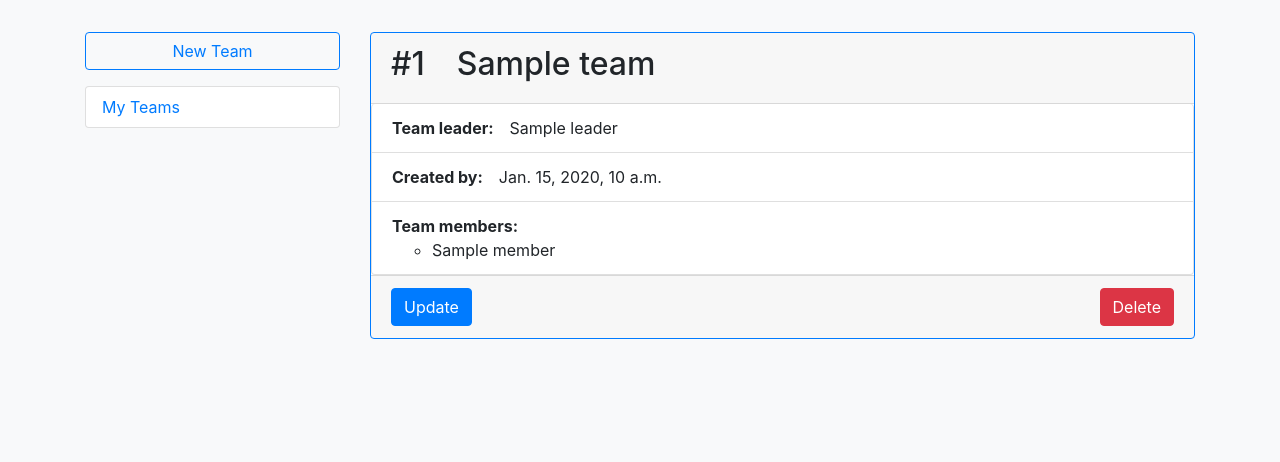
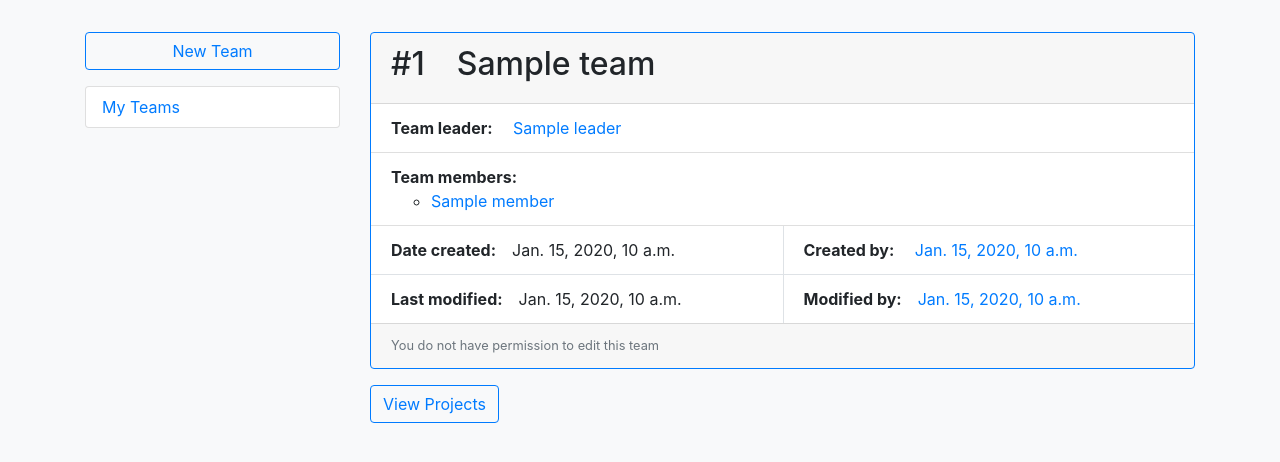
Before and after one commit to Rory-Sullivan/Lambda-Project-Management, a Django app: template lambda/teams/templates/teams/team_detail.html in a window 1280 px wide. Shown: the part 56-518 px from the top of the page. Run offline with Django 3.2, Linux system fonts and the light colour scheme; the template is opened without the code that fills it: most values are stand-ins (such as "Sample title", 1, 10 or a date in 2020); some libraries are stand-ins or nearby versions.

Commit message:
Updated team detail view. task#21

```diff
--- a/lambda/teams/templates/teams/team_detail.html
+++ b/lambda/teams/templates/teams/team_detail.html
@@ -16,24 +16,53 @@
   <div class="card-header">
     <h2>#{{ team.id }}&emsp;{{ team.name }}</h2>
   </div>
-  <ul class="list-group">
+
+  <ul class="list-group list-group-flush">
     <li class="list-group-item">
-      <strong>Team leader:</strong>&emsp;{{ team.leader }}
-    </li>
-    <li class="list-group-item">
-      <strong>Created by:</strong>&emsp;{{ team.created_by }}
+      <strong>Team leader:</strong>&emsp;
+      <a href="{% url 'profile' team.leader %}">{{ team.leader }}</a>
     </li>
     <li class="list-group-item">
       <strong>Team members:</strong>
       <ul>
         {% for member in team.members.all %}
-          <li>{{ member }}</li>
+          <li><a href="{% url 'profile' member %}">{{ member }}</a></li>
         {% endfor %}
       </ul>
     </li>
   </ul>
+
+  <div class="d-flex border-bottom">
+    <div class="col-6" style="padding: 0.75rem 1.25rem">
+      <strong>Date created:</strong>&emsp;{{ team.date_created }}
+    </div>
+    <div class="col-6 border-left" style="padding: 0.75rem 1.25rem">
+      <strong>Created by:</strong>&emsp;
+      <a href="{% url 'profile' team.created_by %}">{{ team.created_by }}</a>
+    </div>
+  </div>
+
+  <div class="d-flex">
+    <div class="col-6" style="padding: 0.75rem 1.25rem">
+      <strong>Last modified:</strong>&emsp;{{ team.date_modified }}
+    </div>
+    <div class="col-6 border-left" style="padding: 0.75rem 1.25rem">
+      <strong>Modified by:</strong>&emsp;<a href="{% url 'profile' team.modified_by %}">{{ team.modified_by }}</a>
+    </div>
+  </div>
+
   <div class="card-footer">
-    <a class="btn btn-primary" href="{% url 'team-update' team.id %}">Update</a>
-    <a class="btn btn-danger float-right" href="{% url 'team-delete' team.id %}">Delete</a>
+    {% if request.user == team.leader or request.user == team.created_by %}
+      <a class="btn btn-primary" href="{% url 'team-update' team.id %}">Update</a>
+      <a class="btn btn-danger float-right" href="{% url 'team-delete' team.id %}">Delete</a>
+    {% else %}
+      <small class="text-muted">You do not have permission to edit this team</small>
+    {% endif %}
   </div>
 {% endblock cardContent %}
+
+{% block tasks %}
+  {% with team.project_set.all as project_list %}
+    {% include 'teams/team_project_list.html' %}
+  {% endwith %}
+{% endblock tasks %}
--- /dev/null
+++ b/lambda/teams/templates/teams/team_project_list.html
@@ -0,0 +1,65 @@
+{# To be included in team detail view with a context of project_list containing Projects relevant to that team #}
+{% load static %}
+
+<div class="row justify-content-between no-gutters mb-3">
+  <button class="btn btn-outline-primary" type="button" data-toggle="collapse" data-target=".collabsible" aria-expanded="false" aria-controls="collapseTable1">View Projects</button>
+  <div class="col-md-4 align-self-end collapse collabsible">
+    <input type="search" class="searchInput form-control" data-table-id="sortTable1" placeholder="Search" aria-label="Search">
+  </div>
+</div>
+
+<div class="collapse collabsible">
+  <table id="sortTable1" class="table table-hover">
+    <thead>
+      <tr>
+        <th class="sortHeader" data-sorted="true" data-table-id="sortTable1" data-col="0" data-type="number"
+          scope="col">
+          #
+        </th>
+        <th class="sortHeader" data-sorted="false" data-table-id="sortTable1" data-col="1" data-type="text" scope="col">
+          Name
+        </th>
+        <th class="sortHeader" data-sorted="false" data-table-id="sortTable1" data-col="2" data-type="number" scope="col">
+          Due in
+        </th>
+        <th class="d-none" data-sorted="false" data-table-id="sortTable1" data-col="3" data-type="text"
+          scope="col">
+          Status
+        </th>
+      </tr>
+    </thead>
+    <tbody>
+      {% for project in project_list %}
+        <tr onclick="window.document.location='{% url 'project-detail' project.id %}';"
+          {% if project.completed %}class="table-success" {% endif %}>
+          <th scope="row">{{ project.id }}</th>
+          <td>{{ project.name }}</td>
+
+          {% if project.days_till_due > 7 %}
+            <td class="text-success" data-sort-value="{{ project.days_till_due }}">
+              {{ project.days_till_due }}&nbsp;days
+            </td>
+          {% elif project.days_till_due > 0 and project.days_till_due <= 7 %}
+            <td class="text-warning" data-sort-value="{{ project.days_till_due }}">
+              {{ project.days_till_due }}&nbsp;days
+            </td>
+          {% else %}
+            <td class="text-danger" data-sort-value="{{ project.days_till_due }}">
+              {{ project.days_till_due }}&nbsp;days
+            </td>
+          {% endif %}
+
+          <td class="d-none">
+            {% if project.completed %}
+              Completed
+            {% else %}
+              In Progress
+            {% endif %}
+          </td>
+        </tr>
+      {% endfor %}
+    </tbody>
+  </table>
+</div>
+
+<script src="{% static 'base/tableFunctions.js' %}"></script>
```
Also changed, not shown: lambda/projects/models.py (+7 -0 lines).
